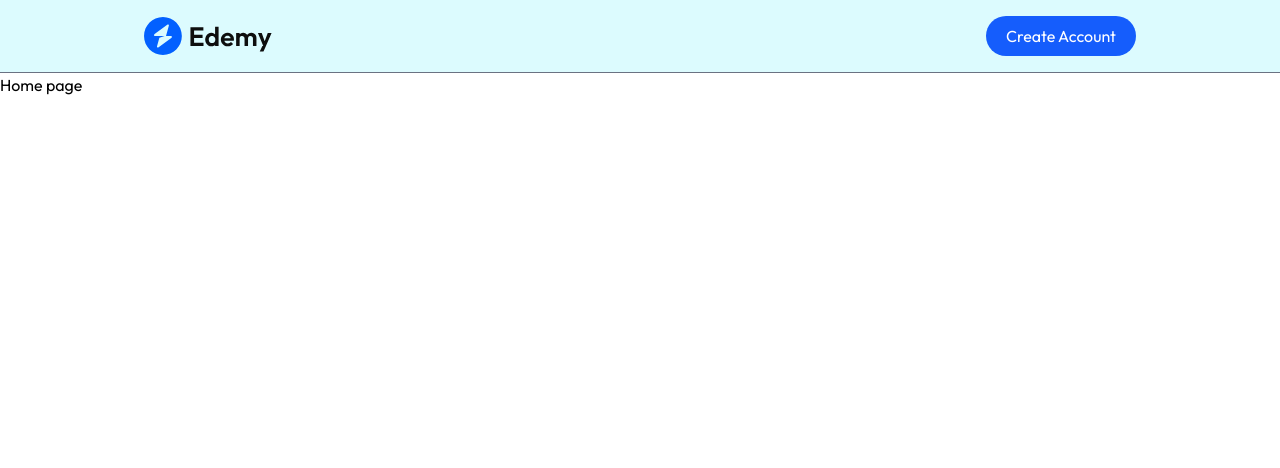
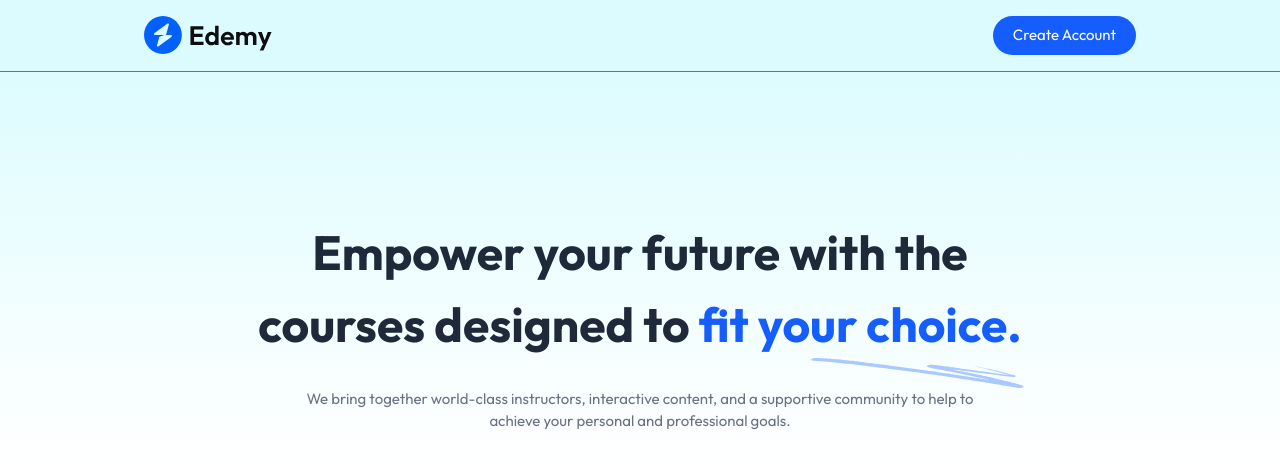
Before and after one commit to Eshwarmanupati/LMS, a React (Vite) app in the folder client/: page / in a window 1280 px wide. Shown: the top 468 px of the page. Built offline with nearby package versions, Linux system fonts and the light colour scheme; no server answers.

Commit message:
Add new Hero component and update Home page layout

```diff
--- a/client/index.html
+++ b/client/index.html
@@ -5,6 +5,10 @@
     <link rel="icon" type="image/svg+xml" href="/favicon.svg" />
     <meta name="viewport" content="width=device-width, initial-scale=1.0" />
     <title>Edemy</title>
+    <link
+    href="https://fonts.googleapis.com/css2?family=Outfit:wght@100..900&display=swap"
+    rel="stylesheet"
+  />
   </head>
   <body>
     <div id="root"></div>
--- a/client/src/components/student/Hero.jsx
+++ b/client/src/components/student/Hero.jsx
@@ -1,11 +1,17 @@
 import React from 'react'
+import { assets } from '../../assets/assets'
 
 const Hero = () => {
   return (
-    <div>
-      <h1>
-        Hero
-      </h1>
+    <div className='flex flex-col items-center justify-center w-full md:pt-36 pt-20 px-7 md:px-0 space-y-7 text-center bg-gradient-to-b from-cyan-100/70'>
+      <h1 className='md:text-home-heading-large text-home-heading-small relative font-bold text-gray-800 max-w-3xl mx-auto'>
+        Empower your future with the courses designed to <span className='text-blue-600'> fit your choice.</span>
+        <img src={assets.sketch} alt='sketch' className='md:block hidden absolute -bottom-7 right-0'/></h1>
+
+        <p className='md:block hidden text-gray-500 max-w-2xl mx-auto'>We bring together world-class instructors, interactive content, and a supportive community to help to achieve your personal and professional goals.</p>
+
+        <p className='md:hidden text-gray-500 max-w-sm mx-auto'>We bring together world-class instructors to help you achieve your professional goals.</p>
+
     </div>
   )
 }
--- a/client/src/index.css
+++ b/client/src/index.css
@@ -1,7 +1,24 @@
-@import url('https://fonts.googleapis.com/css2?family=Outfit:wght@100..900&display=swap');
-
 @import "tailwindcss";
 
-*{
-  font-family: Outfit;
+@theme {
+  --font-outfit: 'Outfit', sans-serif;
+
+  --text-course-details-heading-small: 26px;
+  --leading-course-details-heading-small: 36px;
+
+  --text-course-details-heading-large: 36px;
+  --leading-course-details-heading-large: 44px;
+
+  --text-home-heading-small: 26px;
+  --leading-home-heading-small: 36px;
+
+  --text-home-heading-large: 48px;
+  --leading-home-heading-large: 56px;
+
+  --text-default: 15px;
+  --leading-default: 21px;
 }
+
+body {
+  font-family: var(--font-outfit);
+}
--- a/client/src/pages/student/Home.jsx
+++ b/client/src/pages/student/Home.jsx
@@ -1,11 +1,10 @@
 import React from 'react'
+import Hero from '../../components/student/Hero'
 
 const Home = () => {
   return (
-    <div>
-      <h1>
-        Home page
-      </h1>
+    <div className='flex flex-col items-center space-y-7 text-center'>
+      <Hero/>
     </div>
   )
 }
```
